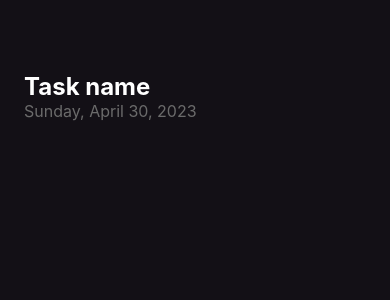
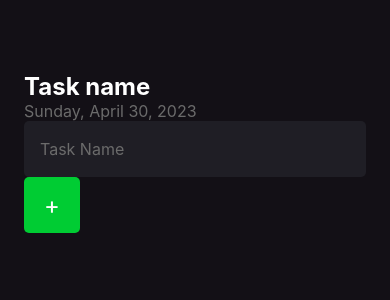
Before and after one commit to Adrian-Hoff/ToDoList, a React Native app: screen / in a window 390 px wide. Shown: the top 300 px of the page. Built offline with nearby package versions, Linux system fonts and the light colour scheme.

Commit message:
feat: add button, missing add function

```diff
--- /dev/null
+++ b/src/components/AddButtonComponent/index.tsx
@@ -0,0 +1,18 @@
+//react
+import { TouchableOpacity, Text } from "react-native";
+
+//styles
+import { styles } from "./styles";
+
+export default function AddButtonComponent(){
+
+    function handleTaskAdd(){
+
+    }
+
+    return(
+        <TouchableOpacity style={styles.button} onPress={handleTaskAdd}>
+            <Text style={styles.buttonText}>+</Text>
+        </TouchableOpacity>
+    )
+}
--- /dev/null
+++ b/src/components/AddButtonComponent/styles.ts
@@ -0,0 +1,18 @@
+//react
+import { StyleSheet } from "react-native";
+
+export const styles = StyleSheet.create({
+    buttonText:{
+        color:'#fff',
+        fontSize:24
+    },
+
+    button:{
+        width:56,
+        height:56,
+        borderRadius:5,
+        backgroundColor:"#00cc33",
+        alignItems:'center',
+        justifyContent:'center'
+    }
+})
--- a/src/screens/Home/index.tsx
+++ b/src/screens/Home/index.tsx
@@ -6,7 +6,10 @@ import { StyleSheet, Text, View } from 'react-native';
 
 //style
 import { styles } from './styles';
+
+//components
 import TextInputCopmonent from '../../components/TextInputComponent';
+import AddButtonComponent from '../../components/AddButtonComponent';
 
 export default function Home() {
   const date = new Date()
@@ -21,6 +24,8 @@ export default function Home() {
       <StatusBar />
       <Text style={styles.taskName}>Task name</Text>
       <Text style={styles.taskDate}>{day[date.getDay()] + ', ' + month[date.getMonth()] + ' ' + date.getDate() + ', ' + date.getFullYear()}</Text>
+      <TextInputCopmonent/>
+      <AddButtonComponent/>
     </View>
   );
 }
```
